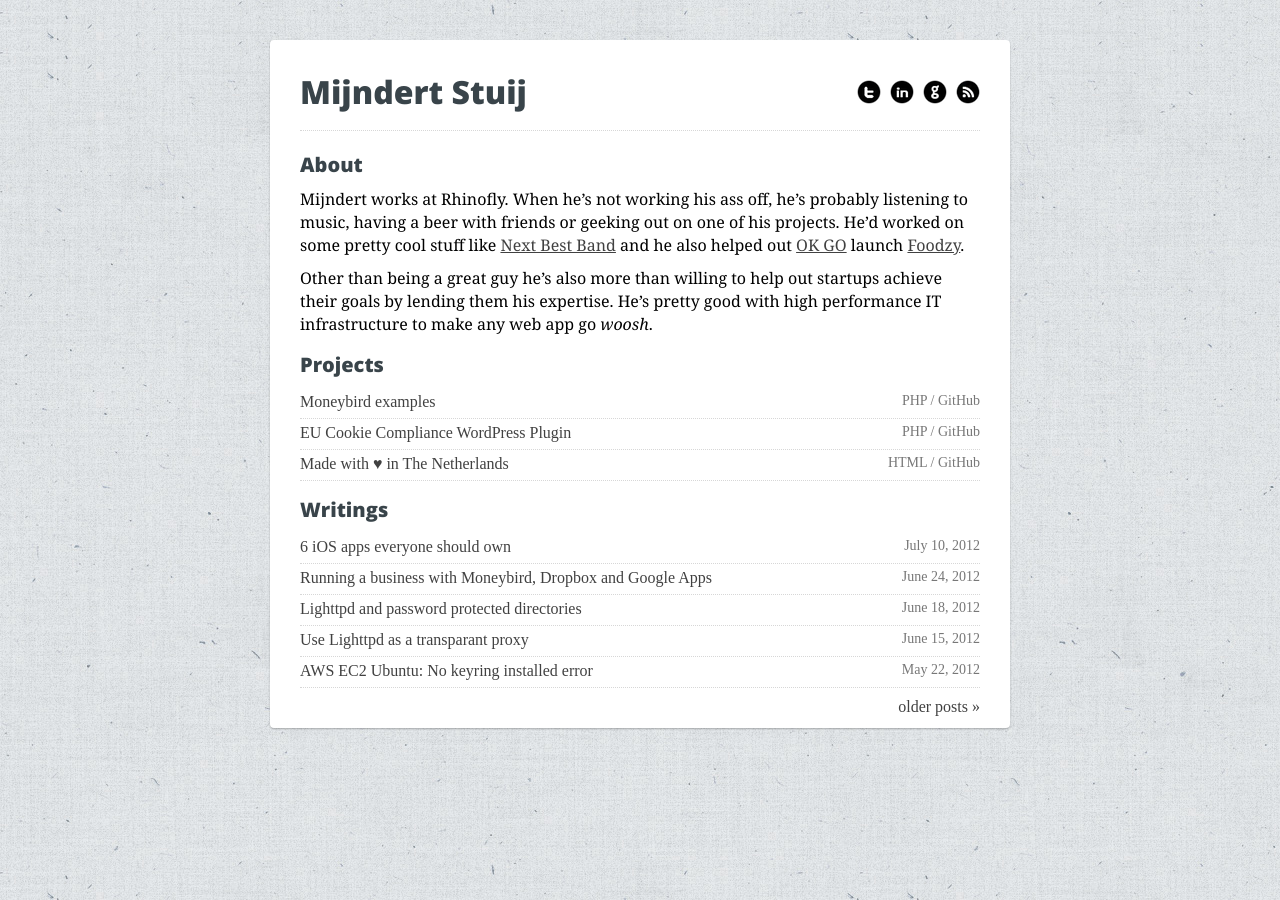
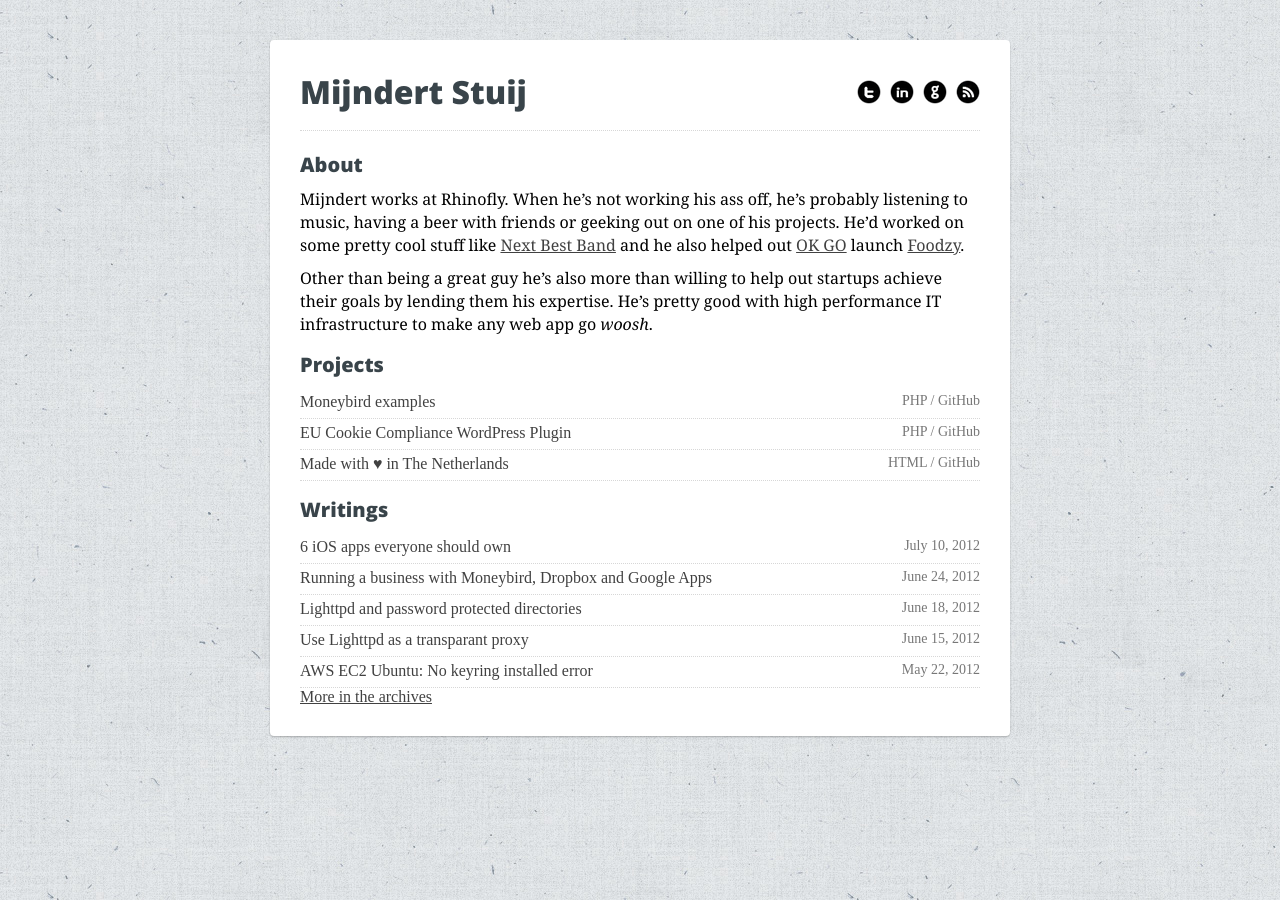
Before and after one commit to ghpages/mijndertstuij.nl, a Jekyll site: the page built from index.html, in a window 1280 px wide. Built offline with Jekyll 4.4.1, drawn with Linux system fonts in a browser that asks for light colours; Markdown is read by kramdown in place of the engine named in the settings; the list of posts is cut into pages by our own code.

Commit message:
Archives page, changes to the homepage blogposts section

```diff
--- a/_config.yml
+++ b/_config.yml
@@ -4,7 +4,6 @@ lsi:         false
 pygments:    true
 markdown:    maruku
 permalink:   /:year-:month/:title.html
-paginate:    5
 
 maruku:
   use_tex:    false
--- a/css/screen.css
+++ b/css/screen.css
@@ -111,15 +111,3 @@ ul.posts span {
    color: #777;
    font-size: 14px;
 }
-
-#pagination {
-   margin: 10px 0 0 0
-}
-
-#pagination a.prev {
-   float: left
-}
-
-#pagination a.next {
-   float: right
-}
--- a/index.html
+++ b/index.html
@@ -24,25 +24,13 @@ title: Mijndert Stuij
 
 	<ul class="posts">
 
-		{% for post in paginator.posts %}
+		{% for post in site.posts offset:0 limit:5 %}
     		<li>
 				<a href="{{ post.url }}">{{ post.title }}</a>
 				<span>{{ post.date | date:"%B %d, %Y" }}</span>
 			</li>
     	{% endfor %}
 
-		<div id="pagination">
-	    	{% if paginator.previous_page %}
-	      		{% if paginator.previous_page == 1 %}
-	      			<a class="prev" href="/" title="Previous Page">&laquo; newer posts</a>
-	      		{% else %}
-	      			<a class="prev" href="/page{{ paginator.previous_page }}/" title="Previous Page">&laquo; newer posts</a>
-	      		{% endif %}
-	    	{% endif %}
+	</ul>
 
-	    	{% if paginator.next_page %}
-	    		<a class="next" href="/page{{ paginator.next_page }}/" title="Next Page">older posts &raquo;</a>
-	    	{% endif %}
-	  	</div>
-
-	</ul>
+	<a href="http://mijndertstuij.nl/archives.html">More in the archives</a>
```
Also changed, not shown: _layouts/page.html (+8 -0 lines), archives.html (added, +17 -0 lines).
